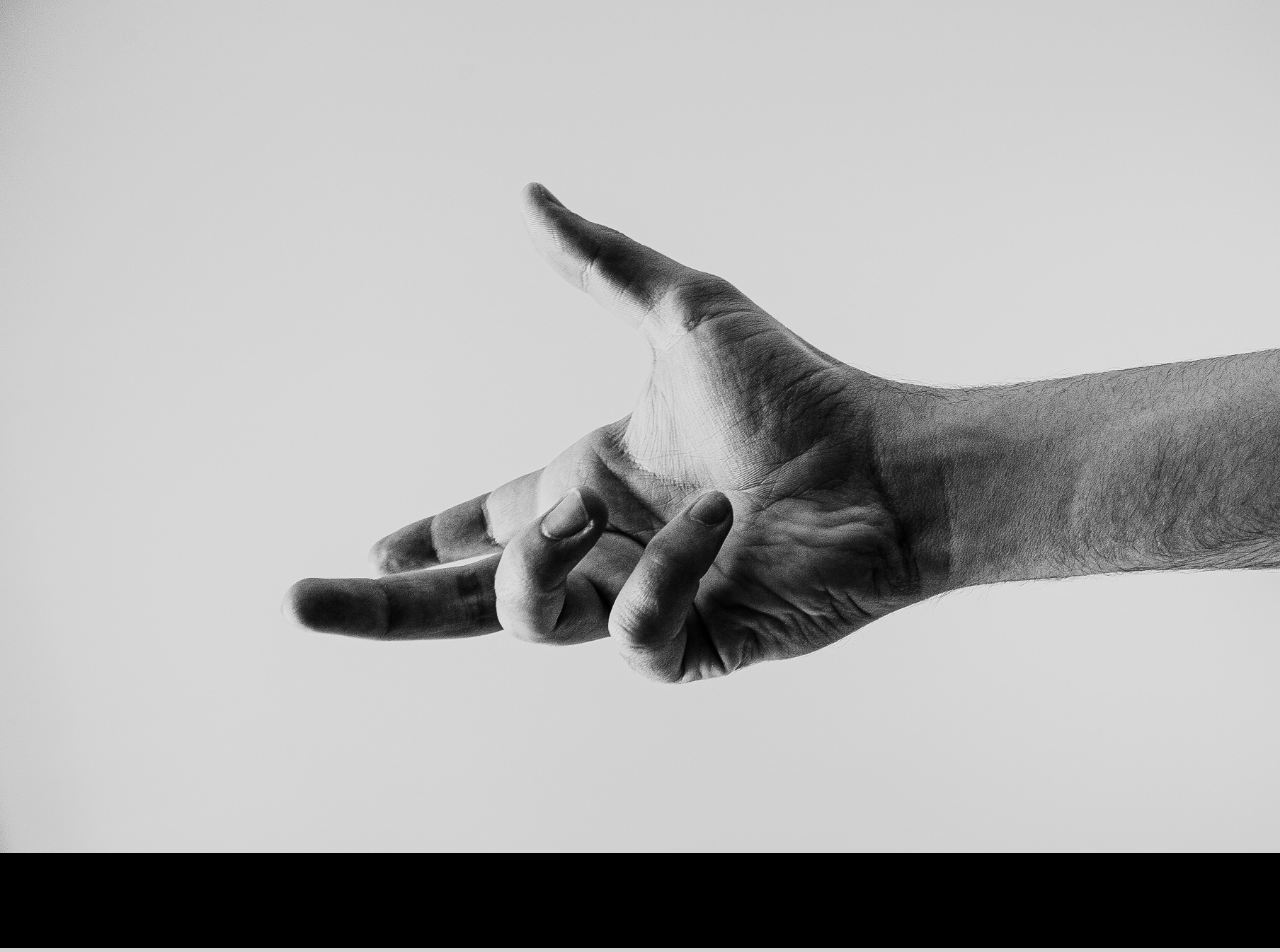
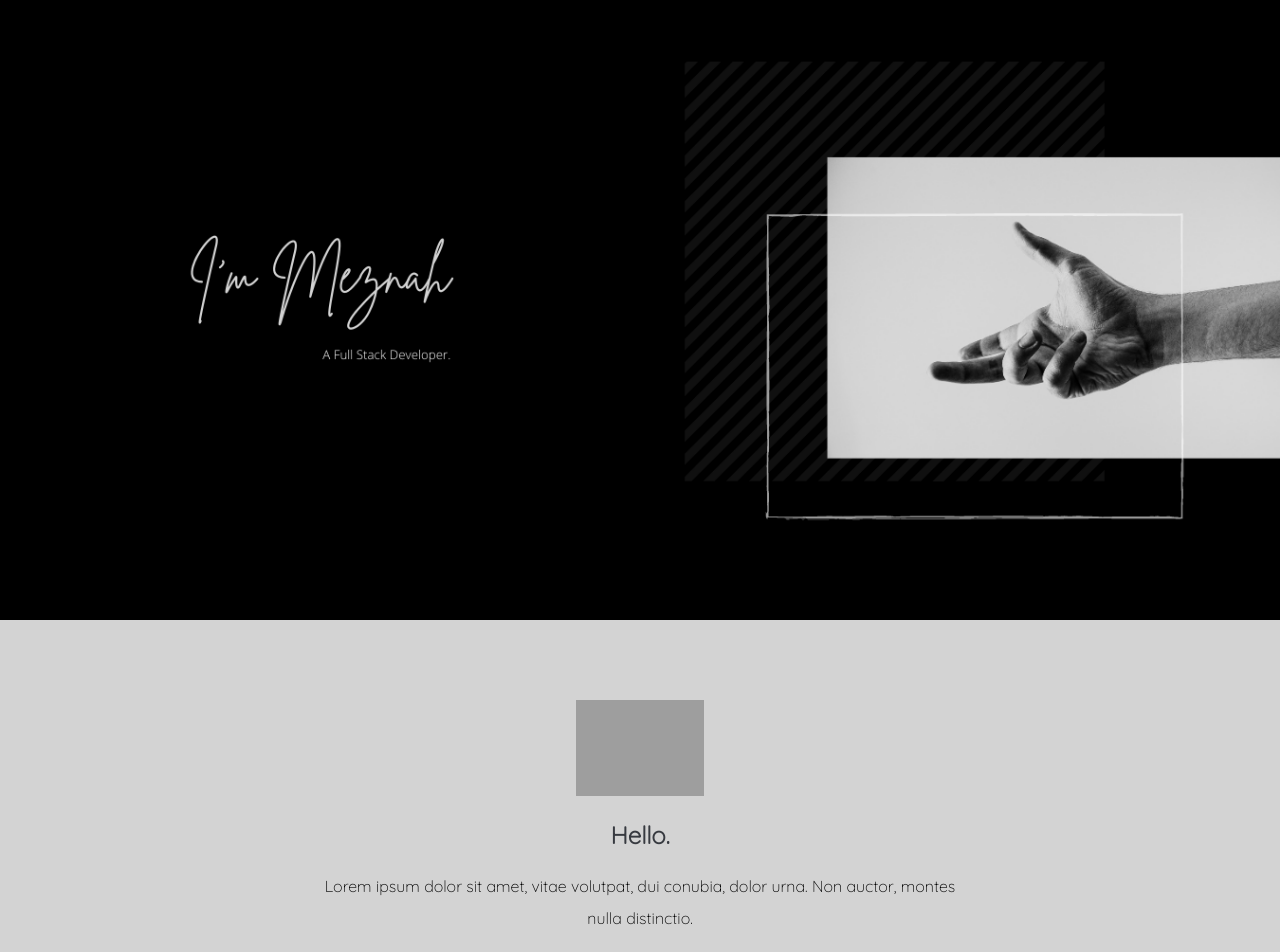
Before and after one commit to Mazon-1417/CV, a plain HTML site: page index.html in a window 1280 px wide. Shown: the top 952 px of the page. Drawn offline with Linux system fonts and the light colour scheme; grey boxes are pictures that could not be loaded; a web font is replaced by a local one.

Commit message:
Update index.html

```diff
--- a/index.html
+++ b/index.html
@@ -15,10 +15,7 @@
 <body>
 
   <div class="top-container">
-    <div class="sequare"></div>
-    <img class="pic1" src="pic1.jpg" alt="">
-    <h1 class="my-name">I'm Meznah</h1>
-    <p class="my-job">A Full Stack Developer.</p>
+    <img class="pic1" src="I'm Meznah.png" alt="">
 
   </div>
 
```
